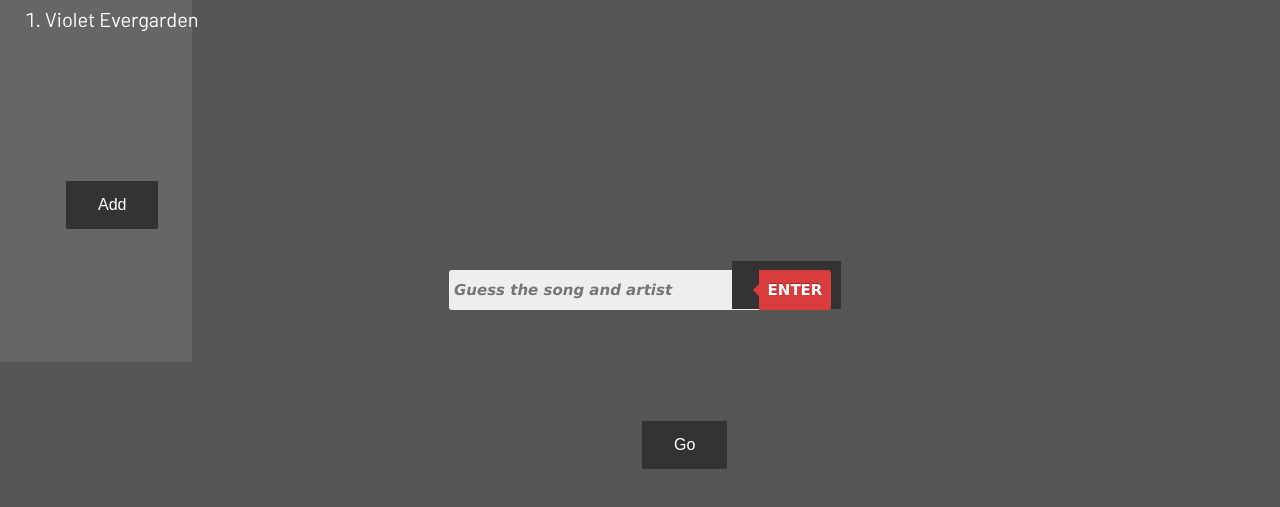
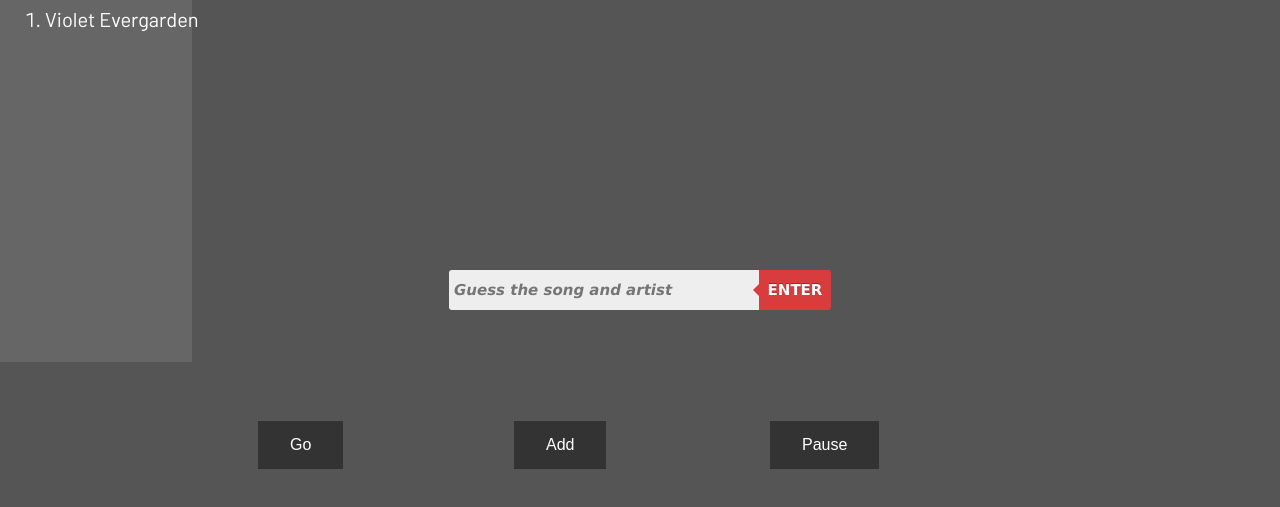
Before and after one commit to jameswzhou/musicquiz, a plain HTML site: page frontend/main.html in a window 1280 px wide. Shown: the part 143-650 px from the top of the page. Drawn offline with Linux system fonts and the light colour scheme.

Commit message:
fixed button position

```diff
--- a/frontend/main.css
+++ b/frontend/main.css
@@ -54,17 +54,17 @@ div.players{
 .button1{
   position: fixed;
   top: 70%;
-  left: 50%;
+  left: 20%;
 }
 .button2{
   position: fixed;
-  top: 40%;
-  left: 5%;
+  top: 70%;
+  left: 40%;
 }
 .button3{
   position:fixed;
-  top: 50%;
-  left:57%;
+  top: 70%;
+  left:60%;
 }
 .form {
   display: flex;
```
